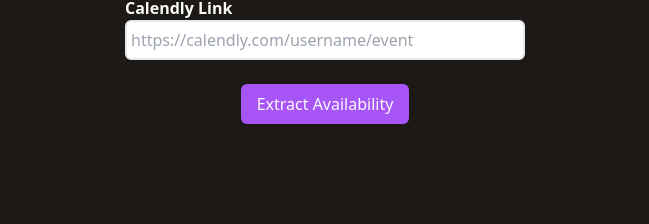
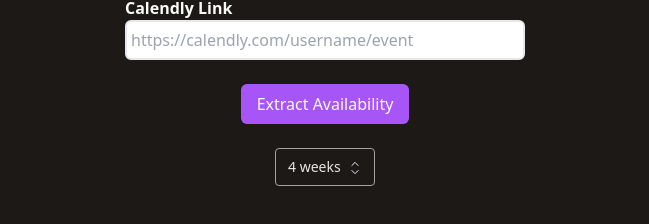
Before and after one commit to Bedlam343/Calendly-Availability-Extractor, a React (Vite) app in the folder frontend/: page / in a window 1280 px wide. Shown: the part 108-332 px from the top of the page, without its empty margins (315-964 px from the left). Built offline with nearby package versions, Linux system fonts and the light colour scheme.

Commit message:
let user choose number of weeks

```diff
--- a/frontend/src/App.tsx
+++ b/frontend/src/App.tsx
@@ -11,7 +11,7 @@
   const [availData, setAvailData] = useState<AvailabilityType>();
   const [isLoading, setIsLoading] = useState<boolean>(false);
 
-  const onFormSubmit = async (url: string) => {
+  const onFormSubmit = async (url: string, weeks: number) => {
     setIsLoading(true);
 
     const response = await fetch('http://localhost:3000/', {
@@ -19,7 +19,7 @@
       headers: {
         'Content-Type': 'application/json',
       },
-      body: JSON.stringify({ calendlyUrl: url }),
+      body: JSON.stringify({ calendlyUrl: url, weeks }),
     });
 
     const data = await response.json();
--- a/frontend/src/components/Availability.tsx
+++ b/frontend/src/components/Availability.tsx
@@ -31,7 +31,7 @@
     <div className="flex flex-col items-center text-stone-100 z-50">
       <div className="flex flex-col gap-7">
         <p className="text-2xl text-center font-mono text-stone-300">
-          Availability (Next 4 Weeks)
+          Availability
         </p>
         <div className="flex flex-col gap-6">
           {Object.keys(availData).map((year) => {
--- a/frontend/src/components/Form.tsx
+++ b/frontend/src/components/Form.tsx
@@ -1,14 +1,19 @@
-import type { FormEvent } from 'react';
+import { useRef, type FormEvent } from 'react';
 
 type FormProps = {
-  onSubmit: (url: string) => void;
+  onSubmit: (url: string, weeks: number) => void;
 };
 
 const Form = ({ onSubmit }: FormProps) => {
+  const urlRef = useRef<HTMLInputElement>(null);
+
   const handleSubmit = (e: FormEvent<HTMLFormElement>) => {
     e.preventDefault();
     const formData = new FormData(e.currentTarget);
-    onSubmit(formData.get('calendly_url') as string);
+    const calendlyUrl = formData.get('calendly_url') as string;
+    const weeks = formData.get('weeks');
+    onSubmit(calendlyUrl, Number(weeks));
+    urlRef.current!.value = '';
   };
 
   return (
@@ -23,6 +28,7 @@
               Calendly Link
             </label>
             <input
+              ref={urlRef}
               className="w-[400px] border-2 border-grey-500 h-[40px] px-1 rounded-md outline-none focus:border-grey-800"
               type="url"
               id="calendly_url"
@@ -33,13 +39,45 @@
           </div>
         </div>
 
-        <div className="mt-6 flex justify-center">
+        <div className="mt-6 flex flex-col items-center gap-6">
           <button
             type="submit"
             className="text-stone-50 px-4 py-2 rounded-md bg-purple-500 hover:cursor-pointer hover:bg-purple-400"
           >
             Extract Availability
           </button>
+
+          <div className="w-[100px]">
+            <div className="relative">
+              <select
+                name="weeks"
+                defaultValue={4}
+                className="w-full bg-stone-900 text-stone-200 text-sm border
+                border-stone-400 rounded pl-3 pr-8 py-2 transition duration-300 ease focus:outline-none
+                focus:border-stone-500 hover:border-stone-500 shadow-sm
+                focus:shadow-md appearance-none cursor-pointer"
+              >
+                <option value={1}>1 week</option>
+                <option value={2}>2 weeks</option>
+                <option value={3}>3 weeks</option>
+                <option value={4}>4 weeks</option>
+              </select>
+              <svg
+                xmlns="http://www.w3.org/2000/svg"
+                fill="none"
+                viewBox="0 0 24 24"
+                stroke-width="1.2"
+                stroke="currentColor"
+                className="h-5 w-5 ml-1 absolute top-2.5 right-2.5 text-purple-100"
+              >
+                <path
+                  stroke-linecap="round"
+                  stroke-linejoin="round"
+                  d="M8.25 15 12 18.75 15.75 15m-7.5-6L12 5.25 15.75 9"
+                />
+              </svg>
+            </div>
+          </div>
         </div>
       </form>
     </div>
```
Also changed, not shown: 2 other files (tests, documents, lock files or other folders).
